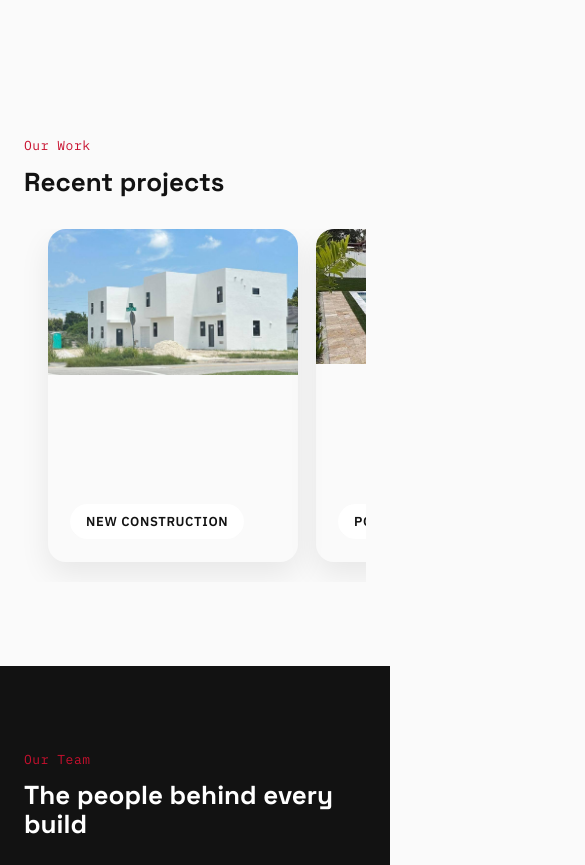
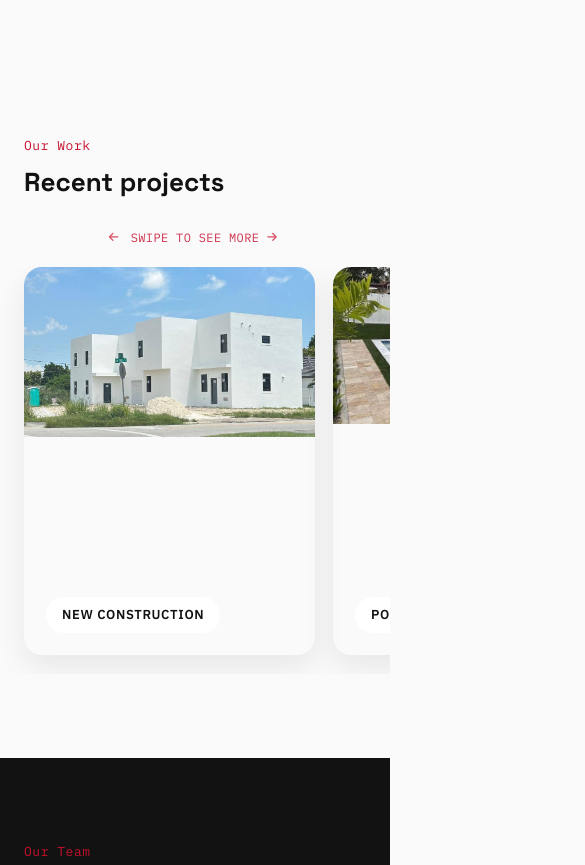
Before and after one commit to afsanchezdev/bolivar-construction-corp, a plain HTML site: page index.html in a window 390 px wide. Shown: the part 6720-7585 px from the top of the page, 585 px wide, since content can reach past the window. Drawn offline with nearby package versions, Linux system fonts and the light colour scheme.

Commit message:
size adjustment

```diff
--- a/css/styles.css
+++ b/css/styles.css
@@ -23,9 +23,10 @@
 }
 
 *{ box-sizing: border-box; }
-html{ scroll-behavior: smooth; }
+html{ scroll-behavior: smooth; overflow-x:hidden; }
 body{
   margin:0;
+  overflow-x:hidden;
   font-family: var(--font-body);
   color: var(--text);
   background: var(--paper);
@@ -351,6 +352,8 @@ p{ margin:0; }
     transition:.35s;
 }
 .portfolio-item:hover span{background:var(--red); color:white;}
+
+.swipe-hint{ display:none; }
 
 /* Team */
 .team{ background: var(--ink); }
@@ -734,6 +737,45 @@ p{ margin:0; }
 
     /* ===== Recent Projects Slider ===== */
 
+    .portfolio .wrap{
+        padding-left:0;
+        padding-right:0;
+    }
+
+    .portfolio .wrap > p,
+    .portfolio .wrap > h2{
+        padding:0 24px;
+    }
+
+    .swipe-hint{
+        display:flex;
+        align-items:center;
+        justify-content:center;
+        gap:10px;
+        margin:14px 24px 20px;
+        padding:8px 14px;
+        font-family:var(--font-mono);
+        font-size:12px;
+        letter-spacing:.03em;
+        color:var(--red);
+        text-transform:uppercase;
+        opacity:.85;
+    }
+
+    .swipe-hint i{
+        font-size:11px;
+        animation:swipeNudge 1.6s ease-in-out infinite;
+    }
+
+    .swipe-hint i:first-child{
+        animation-direction:reverse;
+    }
+
+    @keyframes swipeNudge{
+        0%, 100%{ transform:translateX(0); opacity:.6; }
+        50%{ transform:translateX(-4px); opacity:1; }
+    }
+
     .portfolio-grid{
 
         display:flex;
@@ -746,7 +788,10 @@ p{ margin:0; }
 
         overflow-y:hidden;
 
+        overscroll-behavior-x:contain;
+
         scroll-snap-type:x mandatory;
+        scroll-snap-stop:always;
 
         scroll-padding:24px;
 
@@ -786,7 +831,7 @@ p{ margin:0; }
 
 }
 
-@media (prefers-reduced-motion: reduce){ html{ scroll-behavior:auto; } }
+@media (prefers-reduced-motion: reduce){ html{ scroll-behavior:auto; } .swipe-hint i{ animation:none; } }
 
 @media (max-width:768px){
 
--- a/index.html
+++ b/index.html
@@ -208,6 +208,7 @@
     <div class="wrap">
       <p class="eyebrow">Our Work</p>
       <h2 data-aos="fade-up">Recent projects</h2>
+      <p class="swipe-hint"><i class="fa-solid fa-arrow-left"></i> Swipe to see more <i class="fa-solid fa-arrow-right"></i></p>
       <div class="portfolio-grid">
         <a class="portfolio-item zoom-frame" href="images/project-duplex-exterior.jpg" target="_blank" data-aos="zoom-in" data-aos-delay="0"><img src="images/project-duplex-exterior.jpg" alt="Finished duplex, South Florida"><span>New Construction</span></a>
         <a class="portfolio-item zoom-frame" href="images/project-pool-finished.jpg" target="_blank" data-aos="zoom-in" data-aos-delay="80"><img src="images/project-pool-finished.jpg" alt="Finished pool and patio"><span>Pool &amp; Patio</span></a>
@@ -312,7 +313,7 @@
         <div class="footer-grid">
             <!-- Brand -->
             <section class="footer-brand">
-                <a href="#home" class="logo-link">
+                <a href="#top" class="logo-link">
                     <img
                         src="images/logo.png"
                         alt="Bolivar Construction Corp"
@@ -353,15 +354,19 @@
                 <h4>Contact</h4>
                 <p>
                     <i class="fa-solid fa-phone"></i>
-                    +1 (555) 123-4567
+                    (786) 856-5201
+                </p>
+                <p>
+                    <i class="fa-solid fa-phone"></i>
+                    (786) 444-0299
                 </p>
                 <p>
                     <i class="fa-solid fa-envelope"></i>
-                    info@bolivarconstruction.com
+                    Jsinvestmentservices@gmail.com
                 </p>
                 <p>
                     <i class="fa-solid fa-location-dot"></i>
-                    Florida, USA
+                    Doral, FL
                 </p>
             </section>
         </div>
```
